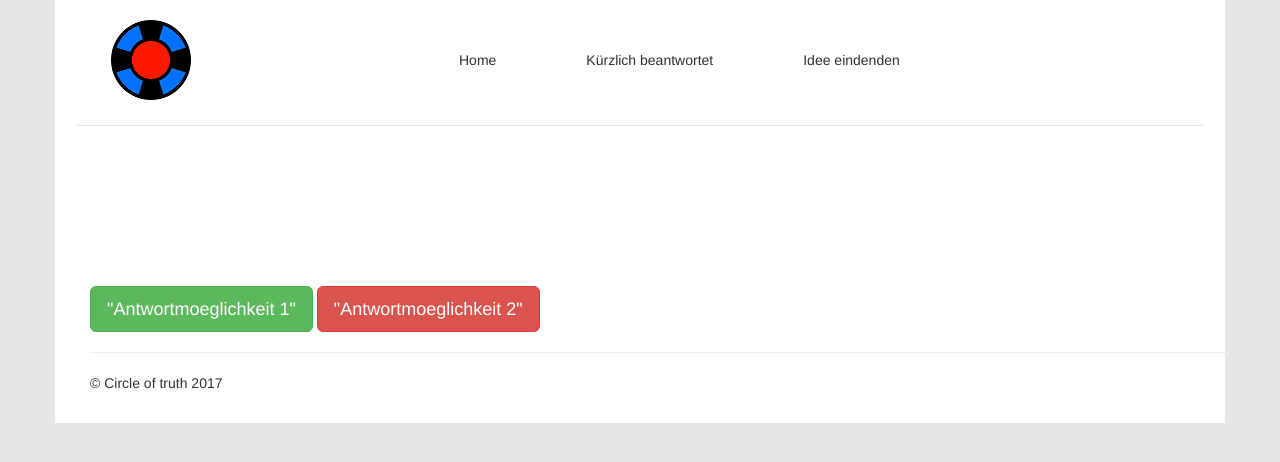
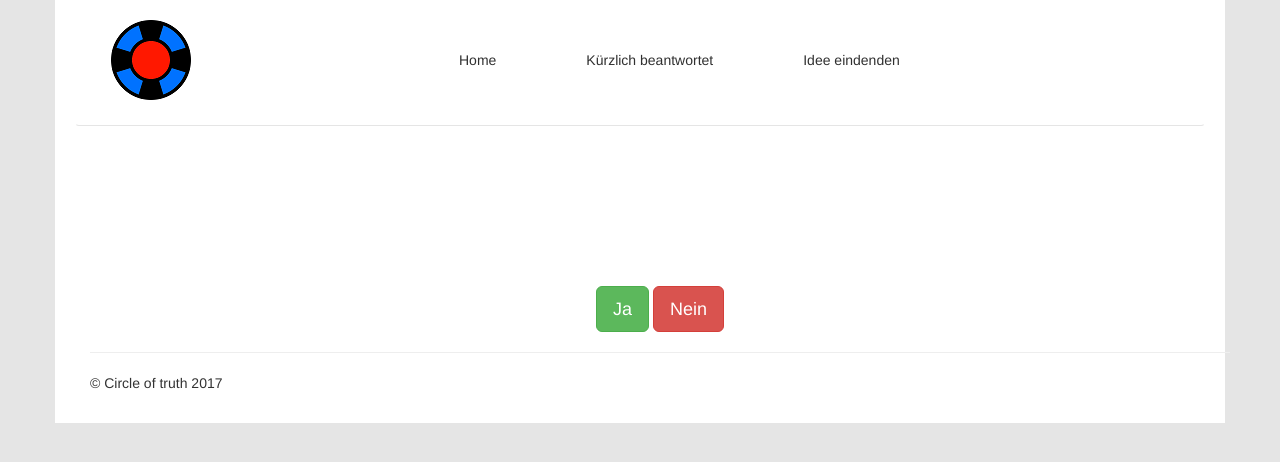
Before and after one commit to badogluEnis/php_circleOfTruth, a PHP site: template view/hauptseite.php in a window 1280 px wide. Shown: the part 26-488 px from the top of the page. Run offline with PHP 8.4, Linux system fonts and the light colour scheme; the template is opened without the code that fills it, so the values that code supplies are empty; some libraries are stand-ins or nearby versions.

Commit message:
added new css class / buttons on hauptseite renamed

```diff
--- a/public/css/style.css
+++ b/public/css/style.css
@@ -77,5 +77,10 @@ div[class^="col"] {
 }
 
 .mittig_home {
-	float: centre;
+	float: center;
+	text-align: center;
 }
+
+$view->seite {
+	text-align: center;
+}
--- a/view/hauptseite.php
+++ b/view/hauptseite.php
@@ -1,6 +1,6 @@
 <div class="mittig_home">
 
-<button type="button" class="btn btn-lg btn-success">"Antwortmoeglichkeit 1"</button>
-<button type="button" class="btn btn-lg btn-danger">"Antwortmoeglichkeit 2"</button>
+	<button type="button" class="btn btn-lg btn-success">Ja</button>
+	<button type="button" class="btn btn-lg btn-danger">Nein</button>
 
 </div>
```
